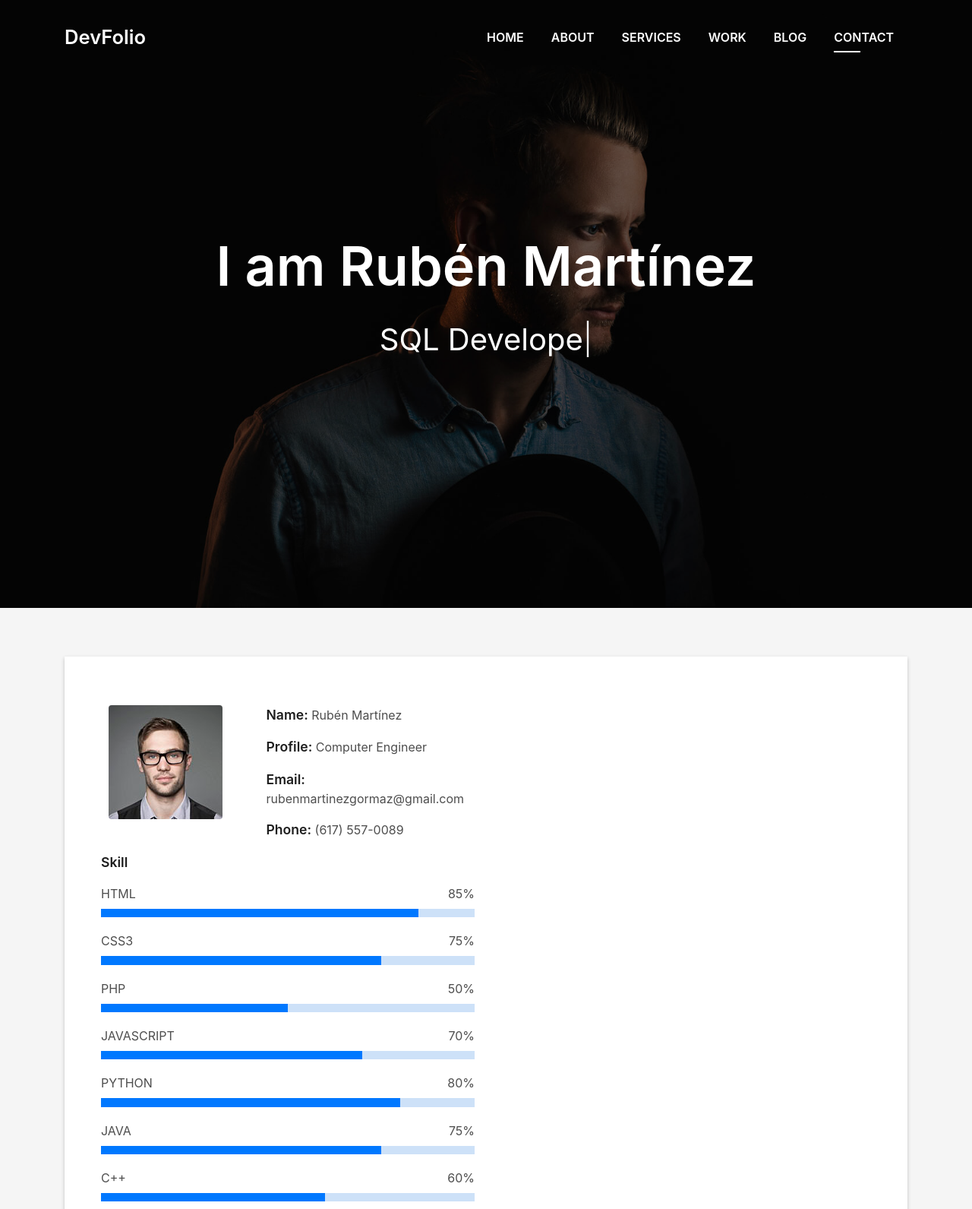
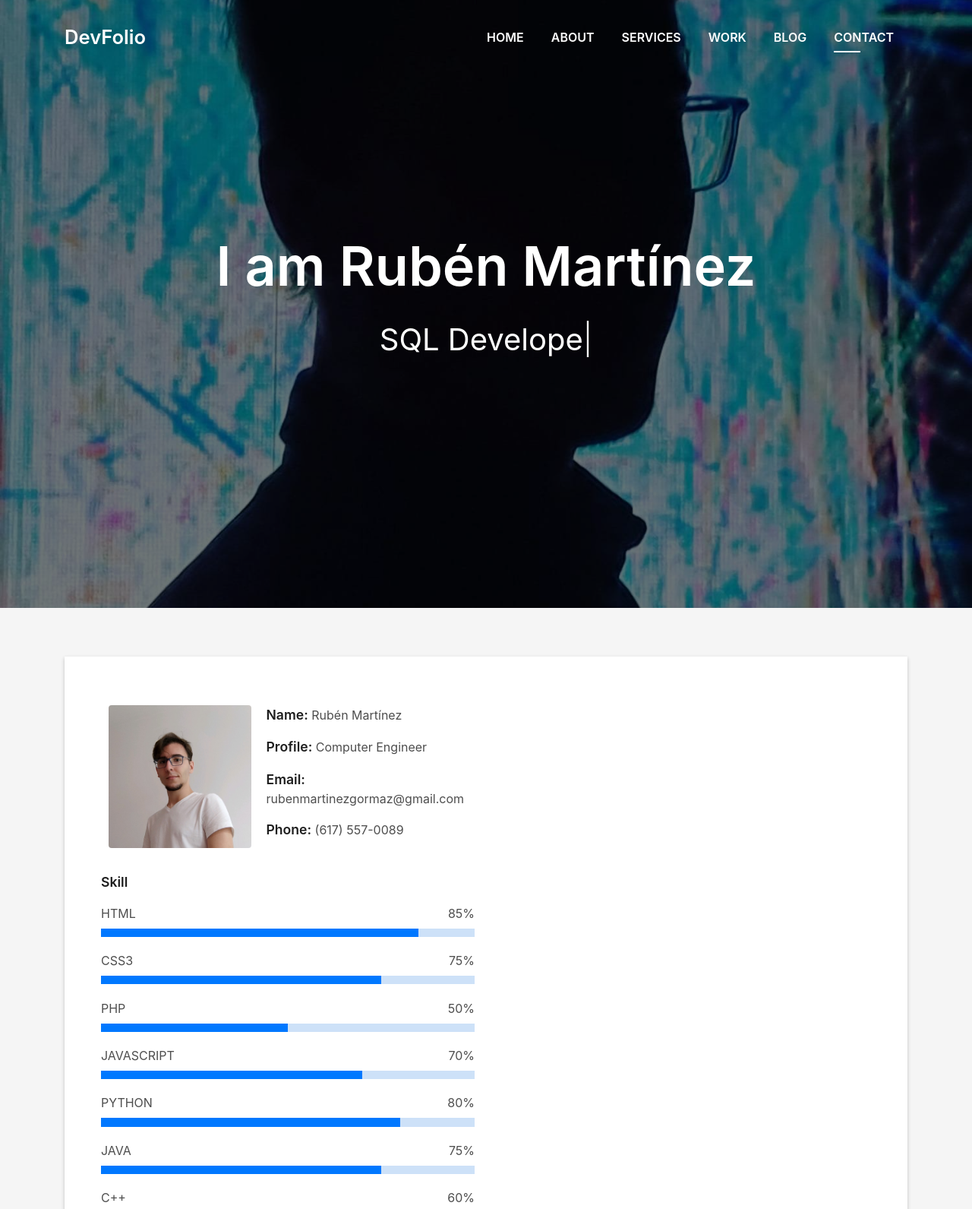
Before and after one commit to RubenMartinezGormaz/RubenMartinezGormaz.github.io, a plain HTML site: page index.html in a window 1280 px wide. Shown: the top 1591 px of the page at 76% size. Drawn offline with Linux system fonts and the light colour scheme; files whose address does not match are found by name.

Commit message:
Cambio fotos

```diff
--- a/index.html
+++ b/index.html
@@ -71,7 +71,7 @@
   <!--/ Nav End /-->
 
   <!--/ Intro Skew Star /-->
-  <div id="home" class="intro route bg-image" style="background-image: url(img/intro-bg.jpg)">
+  <div id="home" class="intro route bg-image" style="background-image: url(img/Yo.jpg)">
     <div class="overlay-itro"></div>
     <div class="intro-content display-table">
       <div class="table-cell">
@@ -96,7 +96,7 @@
                 <div class="row">
                   <div class="col-sm-6 col-md-5">
                     <div class="about-img">
-                      <img src="img/testimonial-2.jpg" class="img-fluid rounded b-shadow-a" alt="">
+                      <img src="img/Foto_link.jpg" class="img-fluid rounded b-shadow-a" alt="">
                     </div>
                   </div>
                   <div class="col-sm-6 col-md-7">
```
Also changed, not shown: img/Foto_link.jpg (added), img/Yo.jpg (added).
